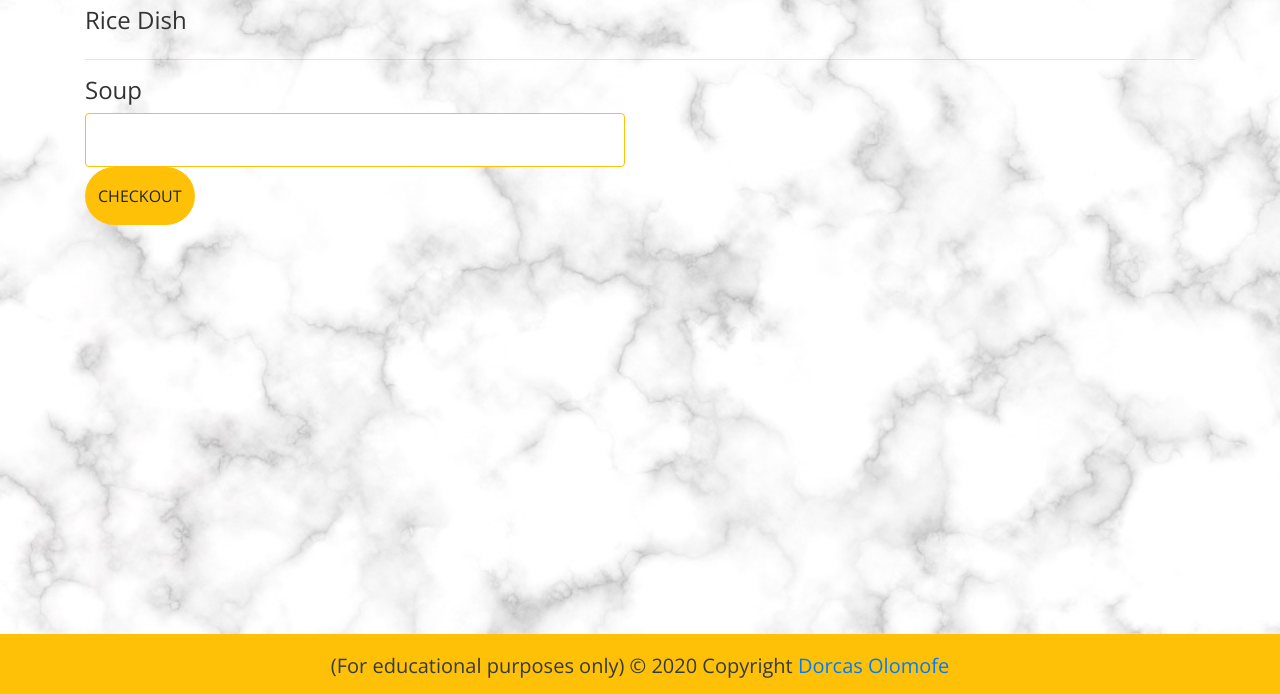
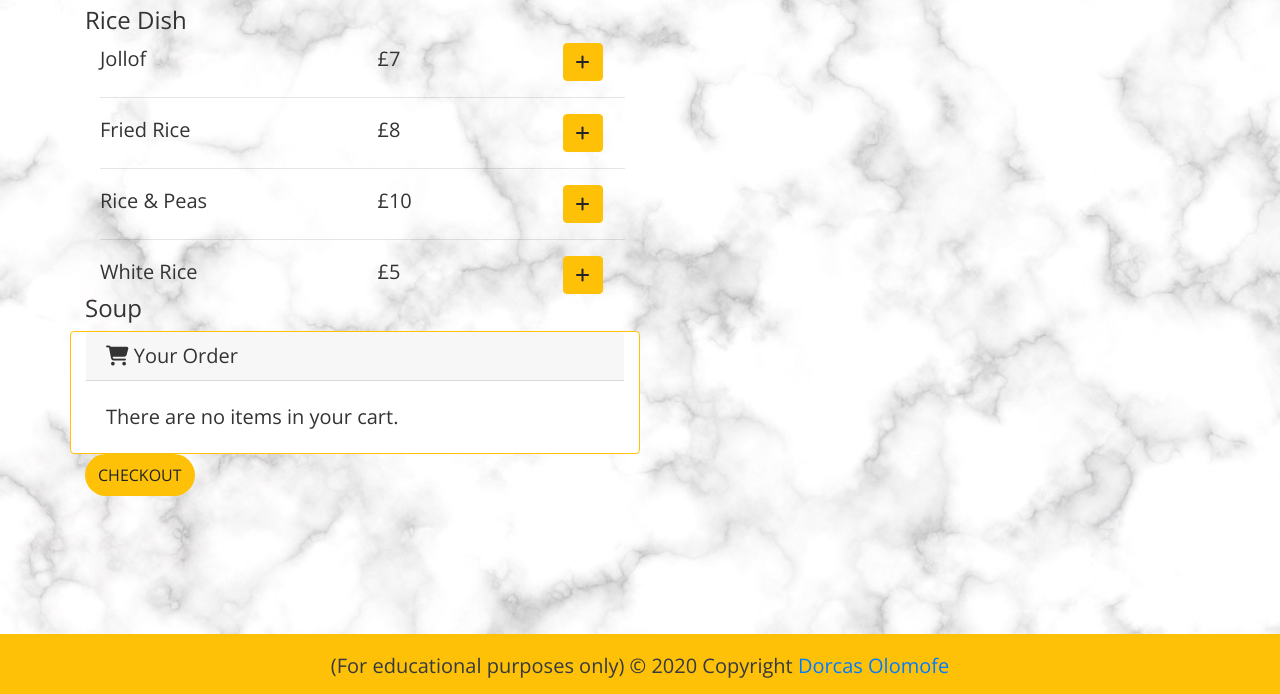
Before and after one commit to Dorcas-Amoo/ms4-project-arikefoods, a Django app: page /order/order/ in a window 1280 px wide. Shown: the part 106-800 px from the top of the page. Run offline with Django 3.2, Linux system fonts and the light colour scheme; some libraries are stand-ins or nearby versions.

Commit message:
Added menu info and shopping cart to order.html

```diff
--- a/order/templates/order/order.html
+++ b/order/templates/order/order.html
@@ -14,36 +14,93 @@
 <h1>Test</h1>
 <h1>Test</h1>
 </div>
-<div class="container">
+
+<section class="container">
     <div class="row">
-        <div class="col-md-6 menu-column">
+        <div class="col-12 offset 1 offset-xs-0 offset-sm-0 col-xs-6 col-sm-6 col-md-6 menu-column">
             <h4 class="menu-category" id="rice_dish">
                 Rice Dish
             </h4>
         </div>
     </div>
-    <hr>
+
+    <form class="col-6" method="POST" action="">
+        <div class="row">
+            <div class="col-6">
+                Jollof
+            </div>
+            <div class="col-4">
+                £7
+            </div>
+            <div class="col-2">
+                <button class="btn btn-warning" type="submit"><i class="fas fa-plus"></i></button>
+            </div>
+        </div>
+        <hr>
+        <div class="row">
+            <div class="col-6">
+                Fried Rice
+            </div>
+            <div class="col-4">
+                £8
+            </div>
+            <div class="col-2">
+                <button class="btn btn-warning" type="submit"><i class="fas fa-plus"></i></button>
+            </div>
+        </div>
+        <hr>
+        <div class="row">
+            <div class="col-6">
+                Rice & Peas
+            </div>
+            <div class="col-4">
+                £10
+            </div>
+            <div class="col-2">
+                <button class="btn btn-warning" type="submit"><i class="fas fa-plus"></i></button>
+            </div>
+        </div>
+        <hr>
+        <div class="row">
+            <div class="col-6">
+                White Rice
+            </div>
+            <div class="col-4">
+                £5
+            </div>
+            <div class="col-2">
+                <button class="btn btn-warning" type="submit"><i class="fas fa-plus"></i></button>
+            </div>
+        </div>
+    </form>
+</section>
+
+<section class="container">
     <div class="row">
-        <div class="col-sm-4 col-md-4 col-lg-4 menu-column">
+        <div class="col-12 offset 1 offset-xs-0 offset-sm-0 col-xs-6 col-sm-6 col-md-6 menu-column">
             <h4 class="menu-category" id="soup">
                 Soup
             </h4>
         </div>
     </div>
-</div>
+    <form class="col-6" method="POST" action="">
+
+    </form>
+
+</section>
 
 <div class="container">
     <div class="row">
-        <div class="col-md-6 cart-column">
-            <div class="card border-warning w-40">
-                <div class="card-body">
-                    <h4 class="card-title"></h4>
-                </div>
+        <div class="card col-6 cart border-warning">
+            <h5 class="card-header"><i class="fas fa-shopping-cart"></i>  Your Order</h5>
+            <div class="card-body">
+                <div class="panel-body"><span>There are no items in your cart.</span></div>
             </div>
         </div>
     </div>
 </div>
+
 <div class="container">
-    <a href="#" class="checkout-button btn btn-md rounded-pill text-uppercase py-3 bg-warning">Checkout</a>
+    <a href="#" class="checkout-button btn btn-md rounded-pill text-uppercase py-2 bg-warning">Checkout</a>
 </div>
 {% endblock %}
```
